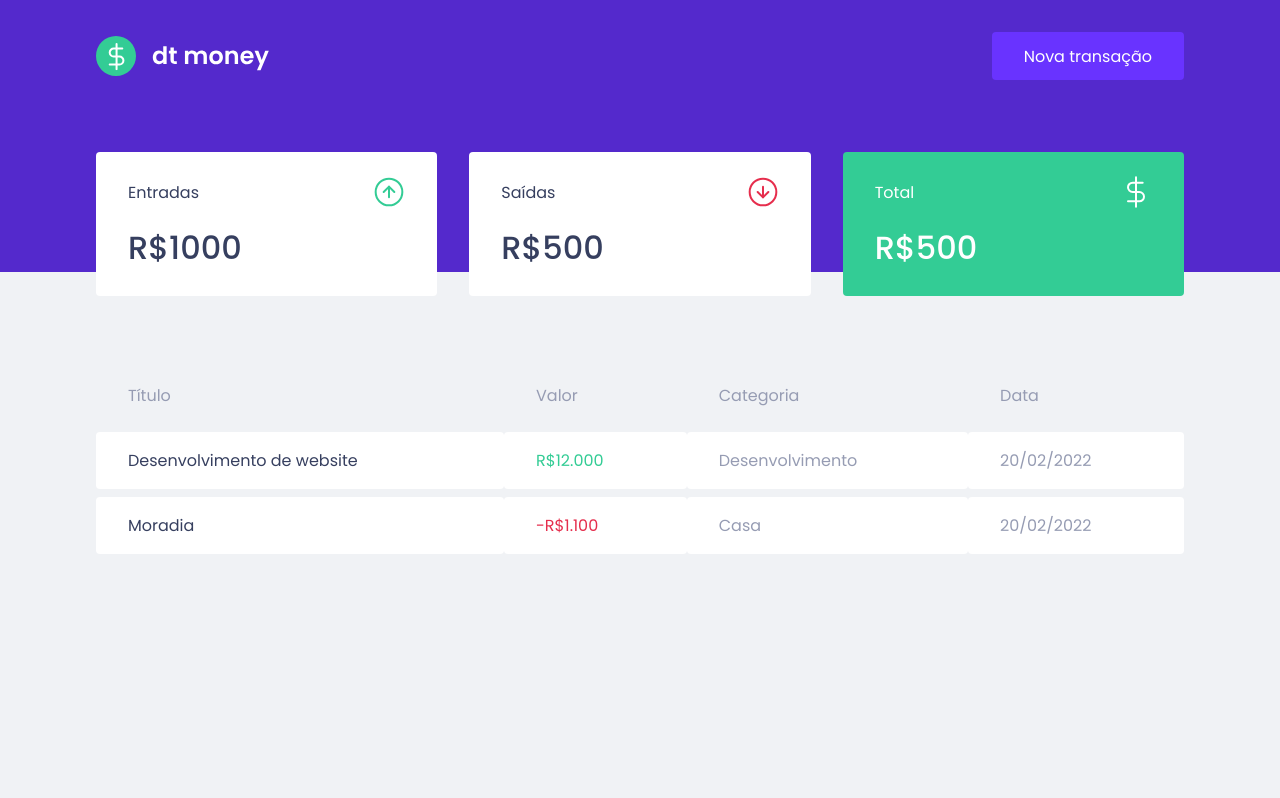
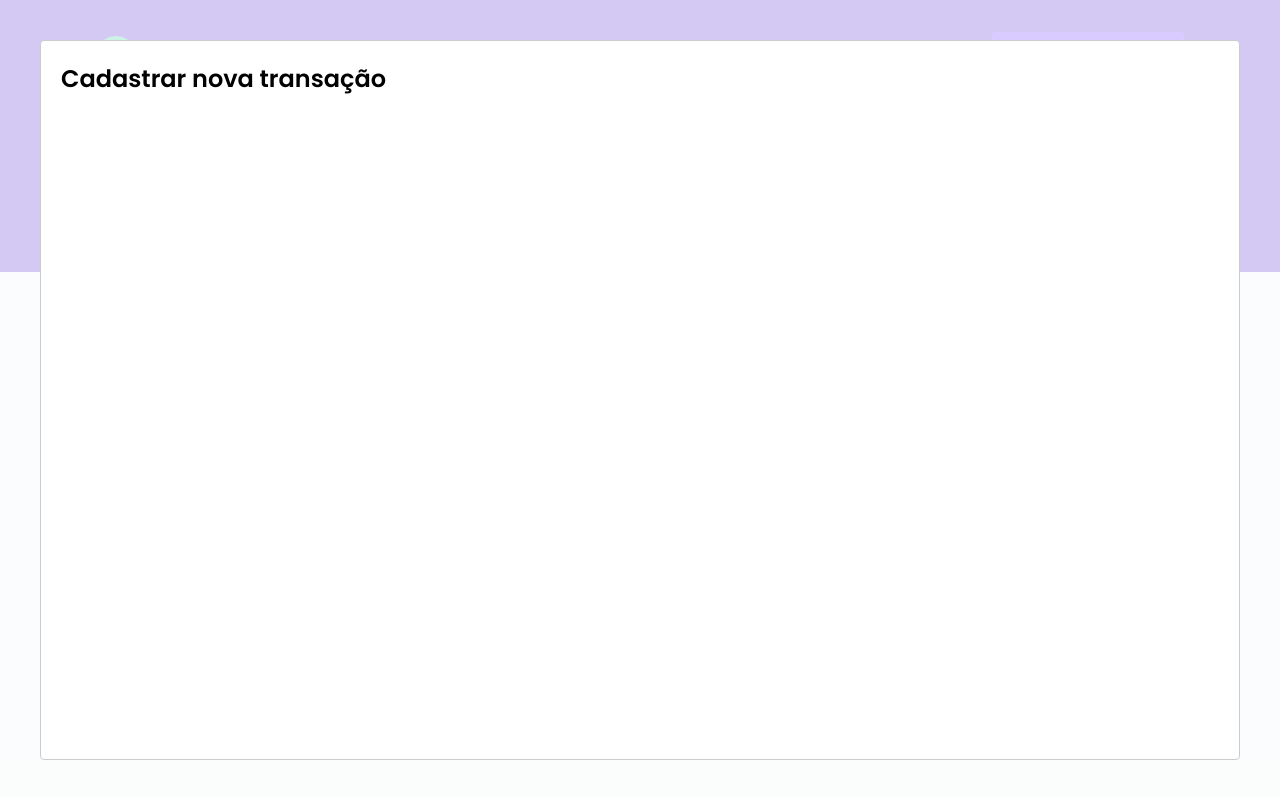
Before and after one commit to paulopbomfim/estudos-dtmoney, a React (Create React App) app: page / in a window 1280 px wide. Both pictures are taken after a click on the button "Nova transação". Built offline with nearby package versions, Linux system fonts and the light colour scheme; no server answers; what miragejs would draw is missing.

Commit message:
:construction: Setup new transactions modal

```diff
--- a/package.json
+++ b/package.json
@@ -7,6 +7,7 @@
     "miragejs": "^0.1.43",
     "react": "^17.0.2",
     "react-dom": "^17.0.2",
+    "react-modal": "^3.14.4",
     "react-scripts": "5.0.0",
     "styled-components": "^5.3.3",
     "web-vitals": "^2.1.0"
@@ -19,6 +20,7 @@
     "@types/node": "^16.7.13",
     "@types/react": "^17.0.20",
     "@types/react-dom": "^17.0.9",
+    "@types/react-modal": "^3.13.1",
     "@types/styled-components": "^5.1.21",
     "typescript": "^4.4.2"
   },
--- a/src/App.tsx
+++ b/src/App.tsx
@@ -1,12 +1,33 @@
+import { useState } from 'react';
+import Modal from 'react-modal';
+
 import { Dashboard } from "./components/Dashboard/ index";
 import { Header } from "./components/Header";
+import { NewTransactionModal } from './components/NewTransactionModal';
 import { GlobalStyle } from "./styles/global";
 
+Modal.setAppElement('#root')
+
 export function App() {
+  const [isNewTransactionModalOpen, setIsNewTransactionModalOpen] = useState(false);
+
+  function handleOpenNewTransactionModal() {
+    setIsNewTransactionModalOpen(true)
+  };
+
+  function handleCloseNewTransactionModal() {
+    setIsNewTransactionModalOpen(false);
+  };
+
   return (
     <>
-      <Header />
+      <Header onOpenNewTransactionModal={ handleOpenNewTransactionModal } />
       <Dashboard />
+      <NewTransactionModal
+        isOpen={ isNewTransactionModalOpen }
+        onRequestClose={ handleCloseNewTransactionModal }
+      />
+
       <GlobalStyle />
     </>
   );
--- a/src/components/Header/index.tsx
+++ b/src/components/Header/index.tsx
@@ -1,12 +1,22 @@
-import LogoImg from '../../assets/logo.svg'
+import LogoImg from '../../assets/logo.svg';
+
 import { Container, Content } from './styles';
 
-export function Header() {
+interface HeaderProps {
+  onOpenNewTransactionModal: () => void;
+}
+
+export function Header({ onOpenNewTransactionModal }: HeaderProps) {
+
+
   return (
     <Container>
       <Content>
         <img src={ LogoImg } alt="dt money" />
-        <button type="button">
+        <button
+          type="button"
+          onClick={ onOpenNewTransactionModal }
+        >
           Nova transação
         </button>
       </Content>
--- /dev/null
+++ b/src/components/NewTransactionModal/index.tsx
@@ -0,0 +1,17 @@
+import Modal from 'react-modal';
+
+interface NewTransactionModalProps {
+  isOpen: boolean;
+  onRequestClose: () => void;
+}
+
+export function NewTransactionModal({ isOpen, onRequestClose }: NewTransactionModalProps) {
+  return (
+  <Modal
+    isOpen={ isOpen }
+    onRequestClose={ onRequestClose }
+  >
+    <h2>Cadastrar nova transação</h2>
+  </Modal>
+  );
+};
--- /dev/null
+++ b/src/components/NewTransactionModal/styles.ts
@@ -0,0 +1 @@
+import styled from "styled-components";
```
Also changed, not shown: 1 other file (tests, documents, lock files or other folders).
